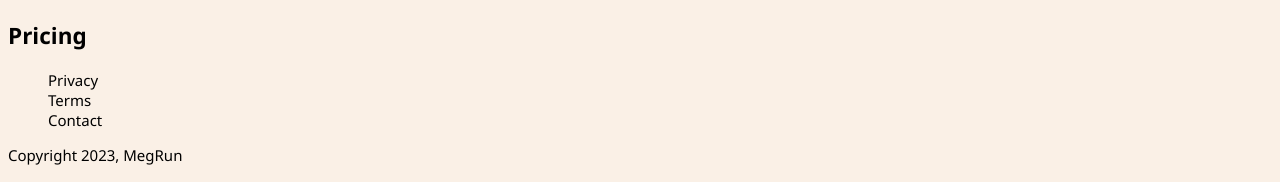
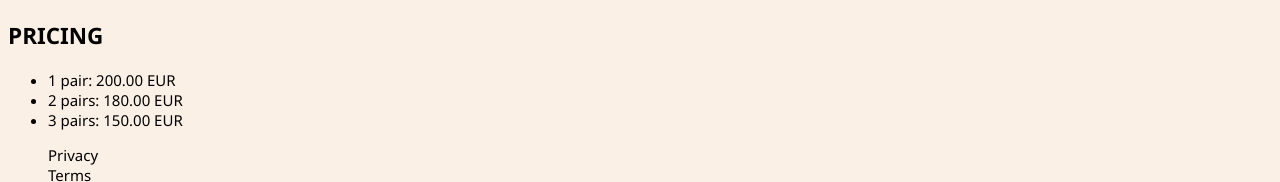
Before and after one commit to Margherita97/product-landing-page, a plain HTML site: page index.html in a window 1280 px wide. Shown: the part 1037-1219 px from the top of the page. Drawn offline with Linux system fonts and the light colour scheme.

Commit message:
Add prices-list

```diff
--- a/index.html
+++ b/index.html
@@ -93,7 +93,12 @@
         ></iframe>
       </section>
       <section id="Pricing">
-        <h2>Pricing</h2>
+        <h2>PRICING</h2>
+        <ul id="pricing_list">
+            <li>1 pair: 200.00 EUR</li>
+            <li>2 pairs: 180.00 EUR</li>
+            <li>3 pairs: 150.00 EUR</li>
+        </ul>
       </section>
     </main>
     <footer id="footer">
```
